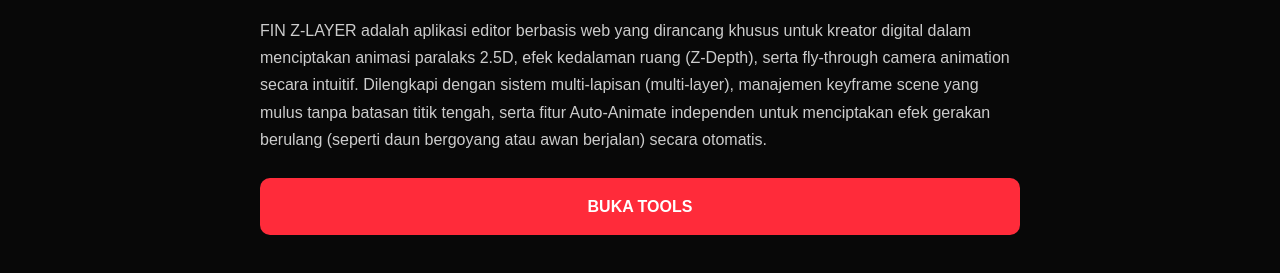
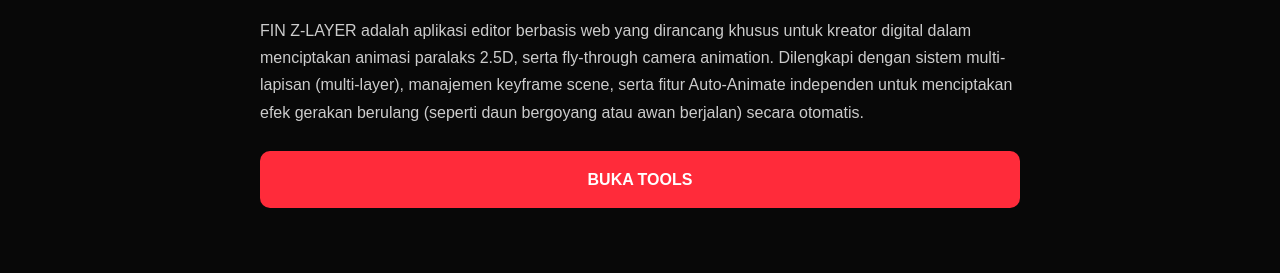
Before and after one commit to finwardana/finwardana.github.io, a plain HTML site: page tools/Fin Z Layer/index.html in a window 1280 px wide. Shown: the part 327-600 px from the top of the page. Drawn offline with Linux system fonts and the light colour scheme.

Commit message:
Update index.html

```diff
--- a/tools/Fin Z Layer/index.html
+++ b/tools/Fin Z Layer/index.html
@@ -61,9 +61,9 @@
 </h1>
 <p class="desc">
 FIN Z-LAYER adalah aplikasi editor berbasis web yang dirancang khusus untuk
-kreator digital dalam menciptakan animasi paralaks 2.5D, efek kedalaman ruang (Z-Depth),
-serta fly-through camera animation secara intuitif. Dilengkapi dengan sistem multi-lapisan (multi-layer),
-manajemen keyframe scene yang mulus tanpa batasan titik tengah, serta fitur Auto-Animate independen untuk
+kreator digital dalam menciptakan animasi paralaks 2.5D,
+serta fly-through camera animation. Dilengkapi dengan sistem multi-lapisan (multi-layer),
+manajemen keyframe scene, serta fitur Auto-Animate independen untuk
 menciptakan efek gerakan berulang (seperti daun bergoyang atau awan berjalan) secara otomatis.
 <a class="play-btn" href="play/">
 BUKA TOOLS
```
